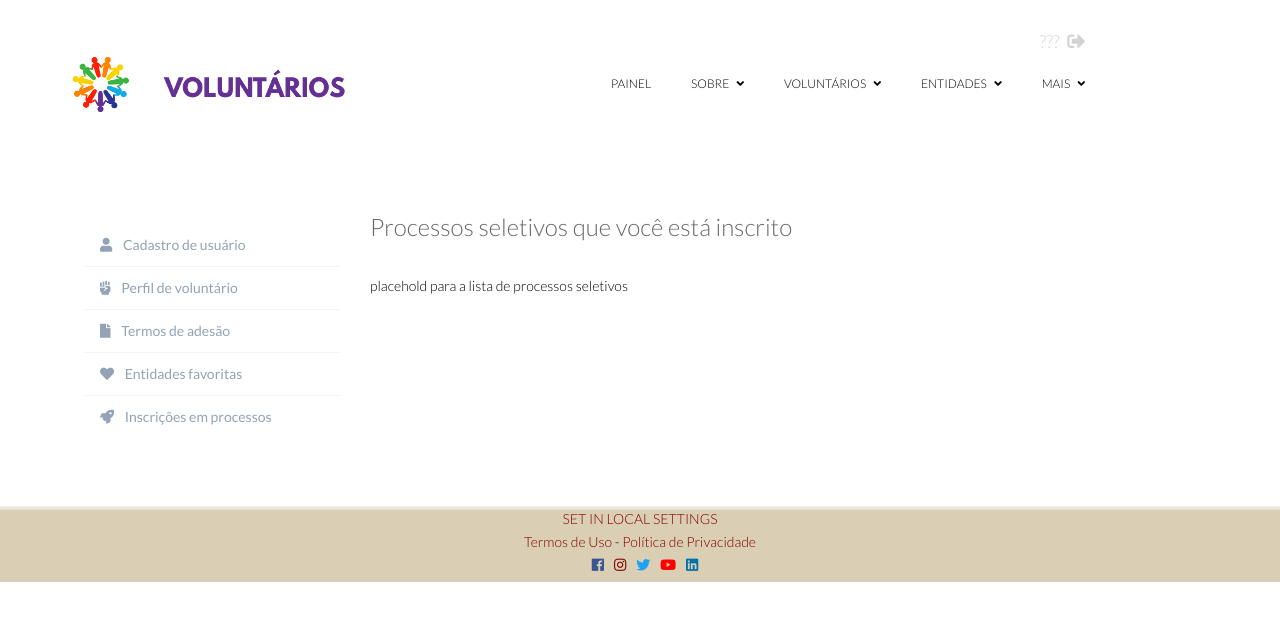
After one commit to regiov/voluntarios, a Django app: page /voluntario/processos/ in a window 1280 px wide. The commit adds this page. Shown: the top 621 px of the page. Run offline with Django 3.2, Linux system fonts and the light colour scheme; the visitor is signed in with stand-in values (Sample User, id 1); data that the repository does not hold is empty; parts of the project's set-up code (start-up, migrations or seed data) failed here and were passed over; some libraries are stand-ins or nearby versions.

Commit message:
Criação do item no menu da página 'Gerencie seu perfil de voluntário'

```diff
--- a/vol/templates/vol/base_voluntario.html
+++ b/vol/templates/vol/base_voluntario.html
@@ -5,6 +5,7 @@
 {% url 'cadastro_voluntario' as cadastro_voluntario %}
 {% url 'termos_de_adesao_de_voluntario' as termos_de_adesao_de_voluntario %}
 {% url 'entidades_favoritas' as entidades_favoritas %}
+{% url 'lista_processos_voluntario' as lista_processos_voluntario %}
 <section id="content">
   <div class="container">
     <div class="row profile">
@@ -33,6 +34,11 @@
 		  <i class="fas fa-heart"></i>
 		  Entidades favoritas </a>
 	      </li>
+		  <li{% if request.path == lista_processos_voluntario %} class="active"{% endif %}>
+		<a href="{{ lista_processos_voluntario }}">
+		  <i class="fas fa-rocket"></i>
+			Inscrições em processos </a>
+		  </li>
 	    </ul>
 	  </div>
 	  <!-- END MENU -->
--- /dev/null
+++ b/vol/templates/vol/lista_processos_voluntario.html
@@ -0,0 +1,16 @@
+{% extends "vol/base_voluntario.html" %}
+{% load static %}
+
+{% block title %}Minhas inscrições{% endblock title %}
+
+{% block content %}
+
+<h2 class="margin-bottom">Processos seletivos que você está inscrito</h2>
+
+{% if processos|length > 0 %}
+    <p>placehold para a lista de processos seletivos</p>
+    {% else %}
+    <p>placehold para quando o voluntário nao tiver se cadsatrado em processos seletivos</p>
+{% endif %}
+
+{% endblock content %}
--- a/vol/views.py
+++ b/vol/views.py
@@ -2641,3 +2641,14 @@ def processos_seletivos_entidade(request, id_entidade):
     context = {'entidade': entidade}
     template = loader.get_template('vol/processos_seletivos_da_entidade.html')
     return HttpResponse(template.render(context, request))
+
+@login_required
+def lista_processos_voluntario(request):
+    # try:
+    #     processos = Processos.objects.get(id_voluntario=request.user.voluntario)
+    # except Voluntario.DoesNotExist:
+    #     raise PermissionDenied
+    processos = ["placehold"]
+    context = { 'processos' : processos }
+    template = loader.get_template('vol/lista_processos_voluntario.html')
+    return HttpResponse(template.render(context,request))
--- a/website/urls.py
+++ b/website/urls.py
@@ -176,6 +176,8 @@ urlpatterns = [
 
     re_path(r'^entidade/(?P<id_entidade>\d+)/processos/?$', views.processos_seletivos_entidade, name='processos_seletivos_entidade'),
 
+    re_path(r'^voluntario/processos/?$', views.lista_processos_voluntario, name='lista_processos_voluntario'),
+
 ]
 
 if settings.DEBUG:
```
